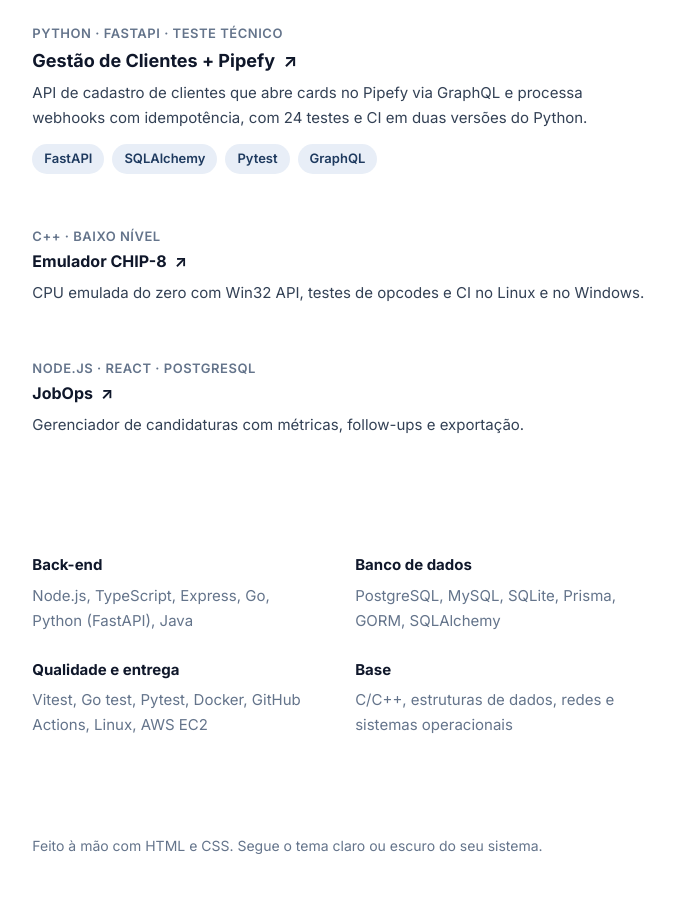
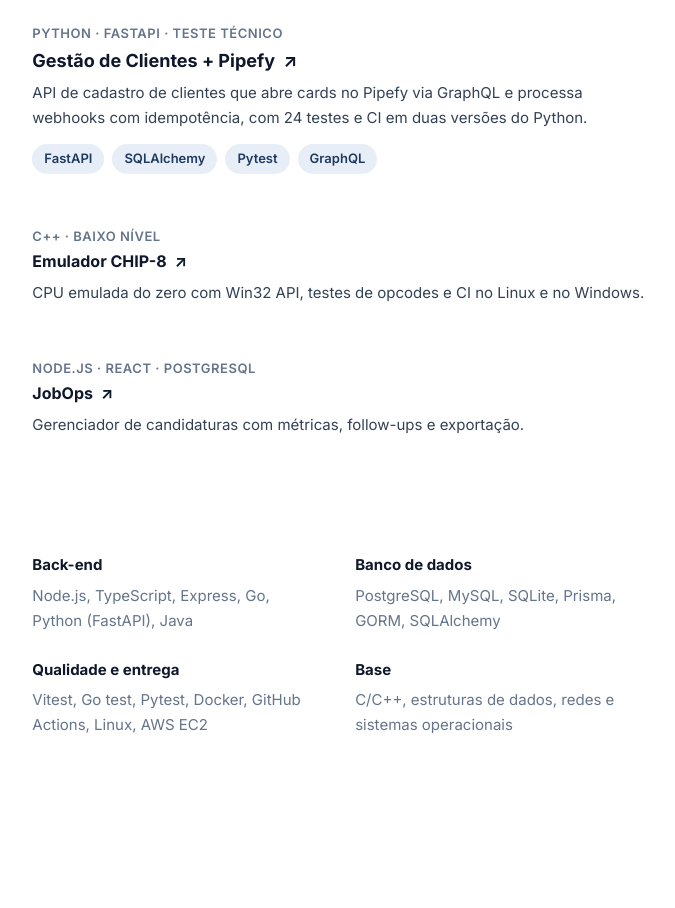
Before and after one commit to VitorAngN/vitorangn.github.io, a plain HTML site: page index.html in a window 1280 px wide. Shown: the part 958-1866 px from the top of the page, without its empty margins (552-1227 px from the left). Drawn offline with Linux system fonts and the light colour scheme.

Commit message:
Remove rodapé desnecessário

```diff
--- a/index.html
+++ b/index.html
@@ -58,7 +58,6 @@
   .stack { display:grid; grid-template-columns:repeat(2,1fr); gap:24px 32px; }
   .stack h3 { margin:0 0 6px; font-size:15px; color:var(--title); }
   .stack p { margin:0; font-size:15px; color:var(--muted); }
-  footer { font-size:14px; color:var(--muted); padding-bottom:48px; }
 
   @media (max-width:900px) {
     .page { grid-template-columns:1fr; gap:0; padding:0 22px; }
@@ -148,7 +147,6 @@
       </div>
     </section>
 
-    <footer>Feito à mão com HTML e CSS. Segue o tema claro ou escuro do seu sistema.</footer>
   </main>
 </div>
 
```
